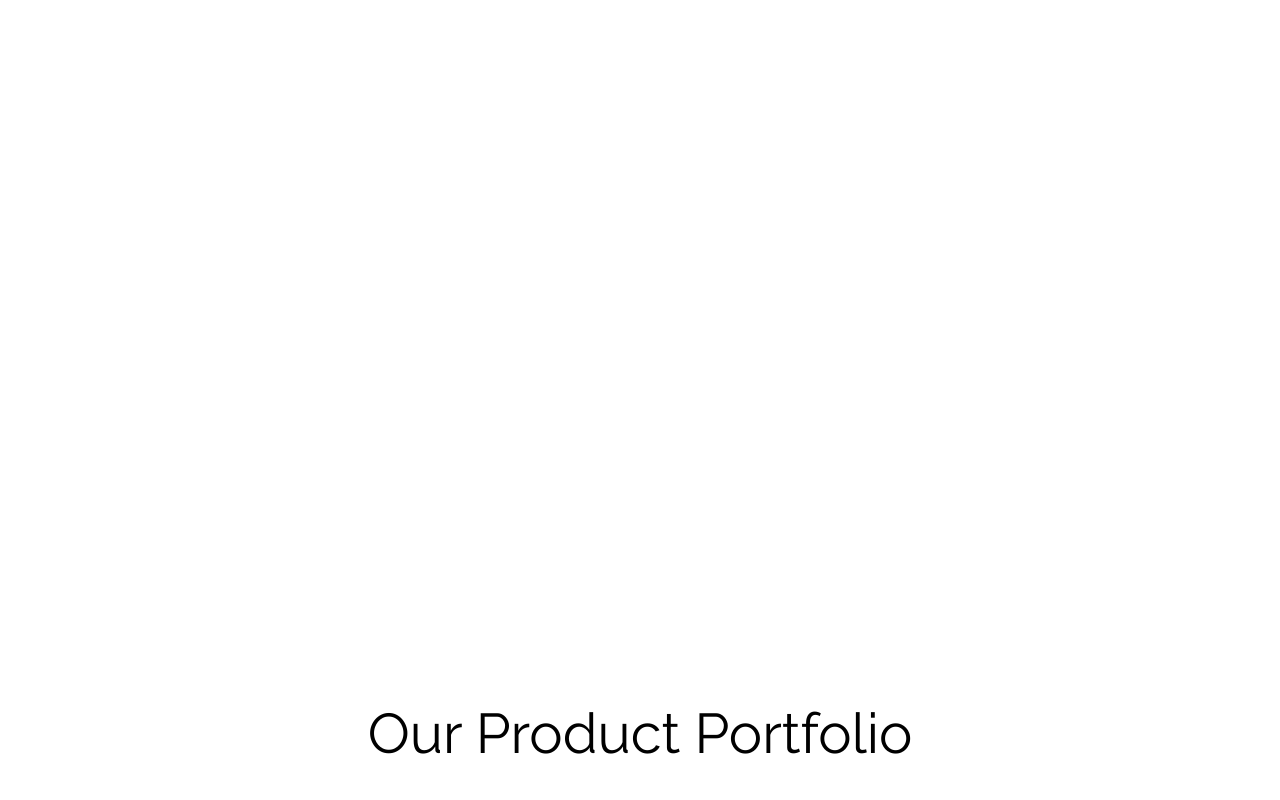
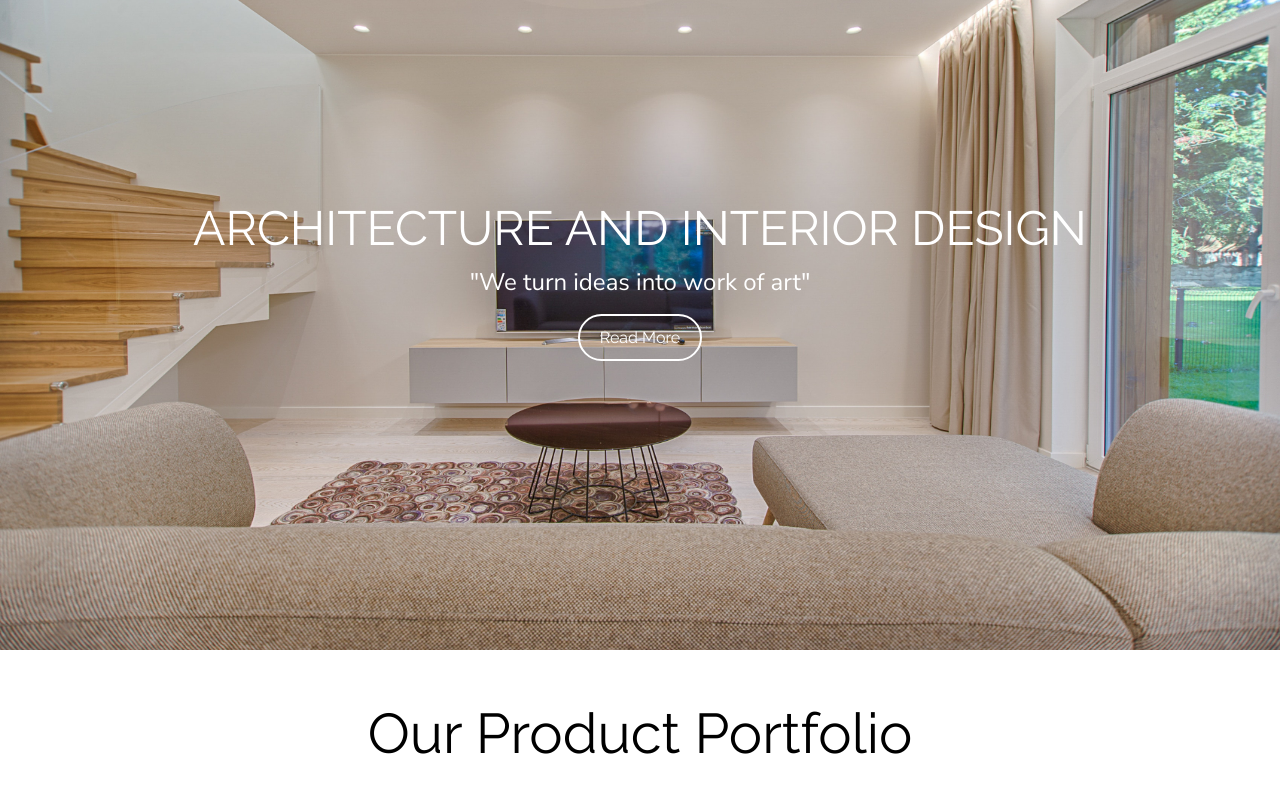
Before and after one commit to Divy05/Divy-awt, a plain HTML site: page index.html in a window 1280 px wide. Shown: the top 800 px of the page. Drawn offline with Linux system fonts and the light colour scheme.

Commit message:
Update interior_style.css

```diff
--- a/interior_style.css
+++ b/interior_style.css
@@ -28,7 +28,7 @@ body {
     width: 100%;
     height: 750px;
     background-size: 100% 750px;
-    background-image: url("ceiling-comfort-contemporary-1571458.jpg");
+    background-image: url("Images/ceiling-comfort-contemporary-1571458.jpg");
     position: absolute;
     top: -100px;
 }
```
